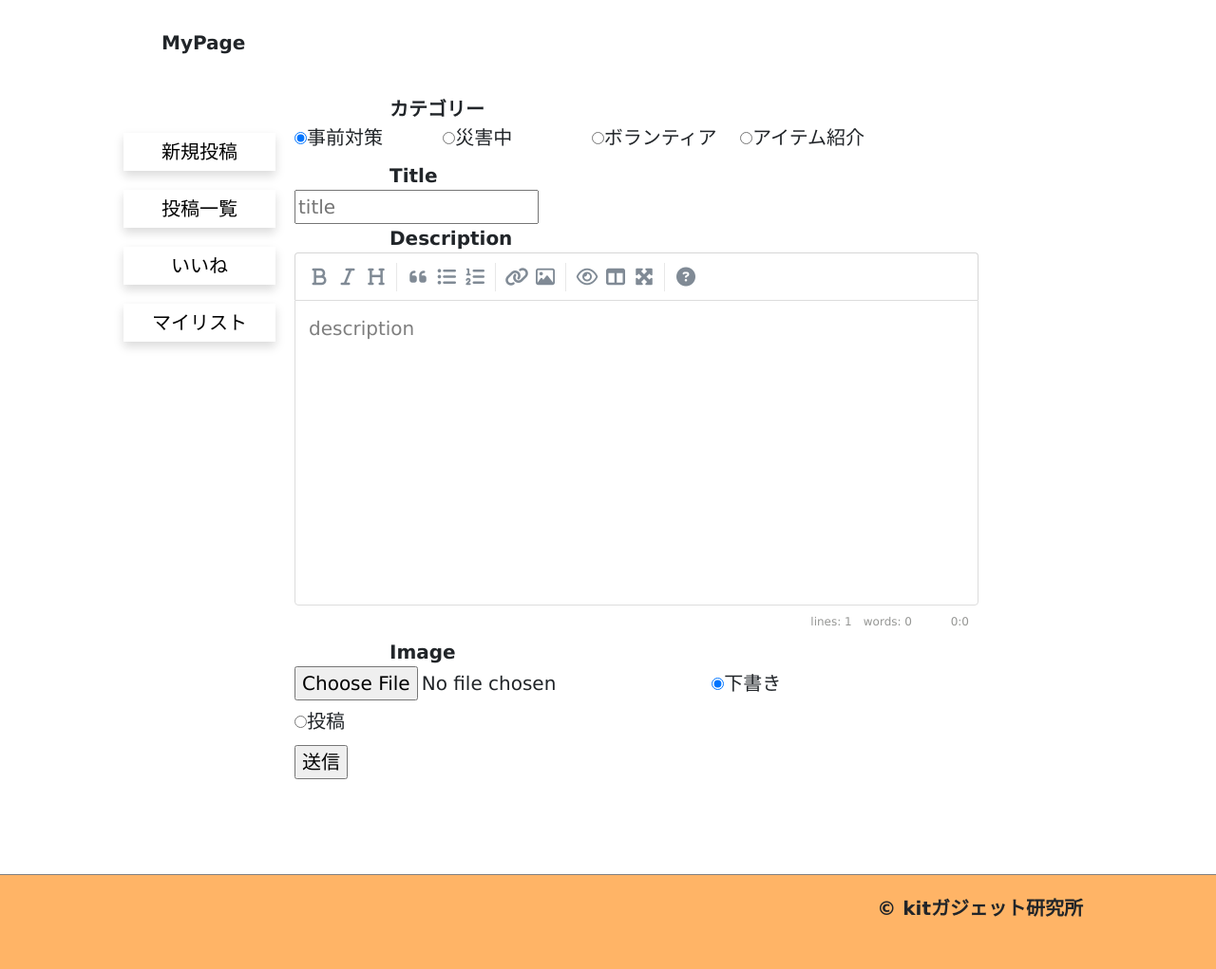
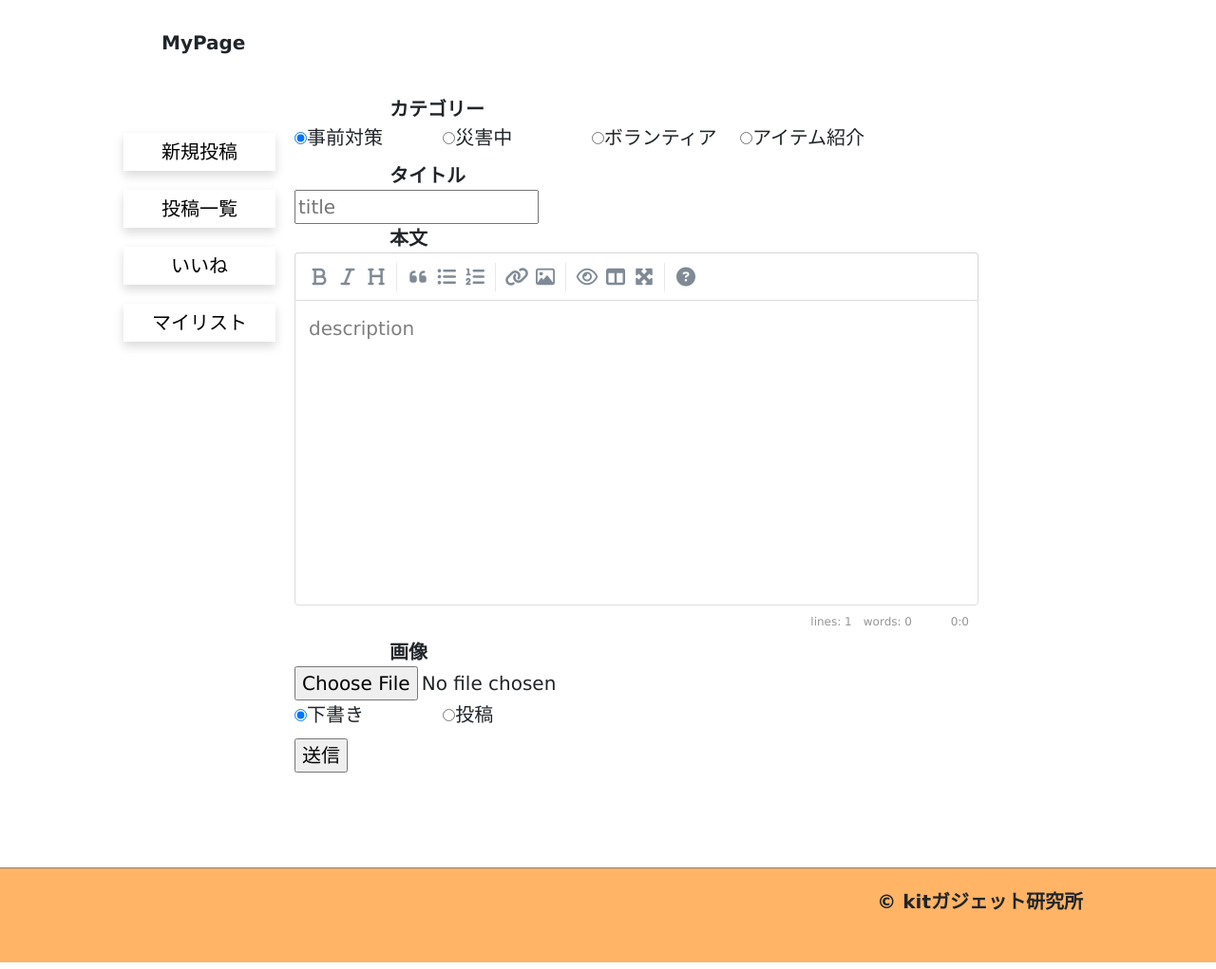
Before and after one commit to StudioAquatan/Calamitect, a Django app: page /1/new_post/ in a window 1280 px wide. Shown: the part 60-1081 px from the top of the page at 95% size. Run offline with Django 3.2, Linux system fonts and the light colour scheme; the visitor is signed in with stand-in values (Sample User, id 1); data comes from the database, SQL or seed files in the repository; some libraries are stand-ins or nearby versions.

Commit message:
新規投稿ページの表記を日本語に

```diff
--- a/src/boards/forms.py
+++ b/src/boards/forms.py
@@ -9,6 +9,11 @@ class CreateArticleForm(forms.ModelForm):
     class Meta:
         model = Article
         fields = ('title', 'description', 'image')
+        labels = {
+            'title': 'タイトル',
+            'description': '本文',
+            'image': '画像'
+        }
 
     def __init__(self, *args, **kwargs):
         super().__init__(*args, **kwargs)
--- a/src/templates/accounts/new_post.html
+++ b/src/templates/accounts/new_post.html
@@ -39,6 +39,7 @@
                     {% endfor %}
                 </ul>
             {% endif %}
+            <br>
             <label class="form-category">
                 <input type="radio" name="draft_flag" value="True" checked="checked">下書き</label>
             <label class="form-category">
```
